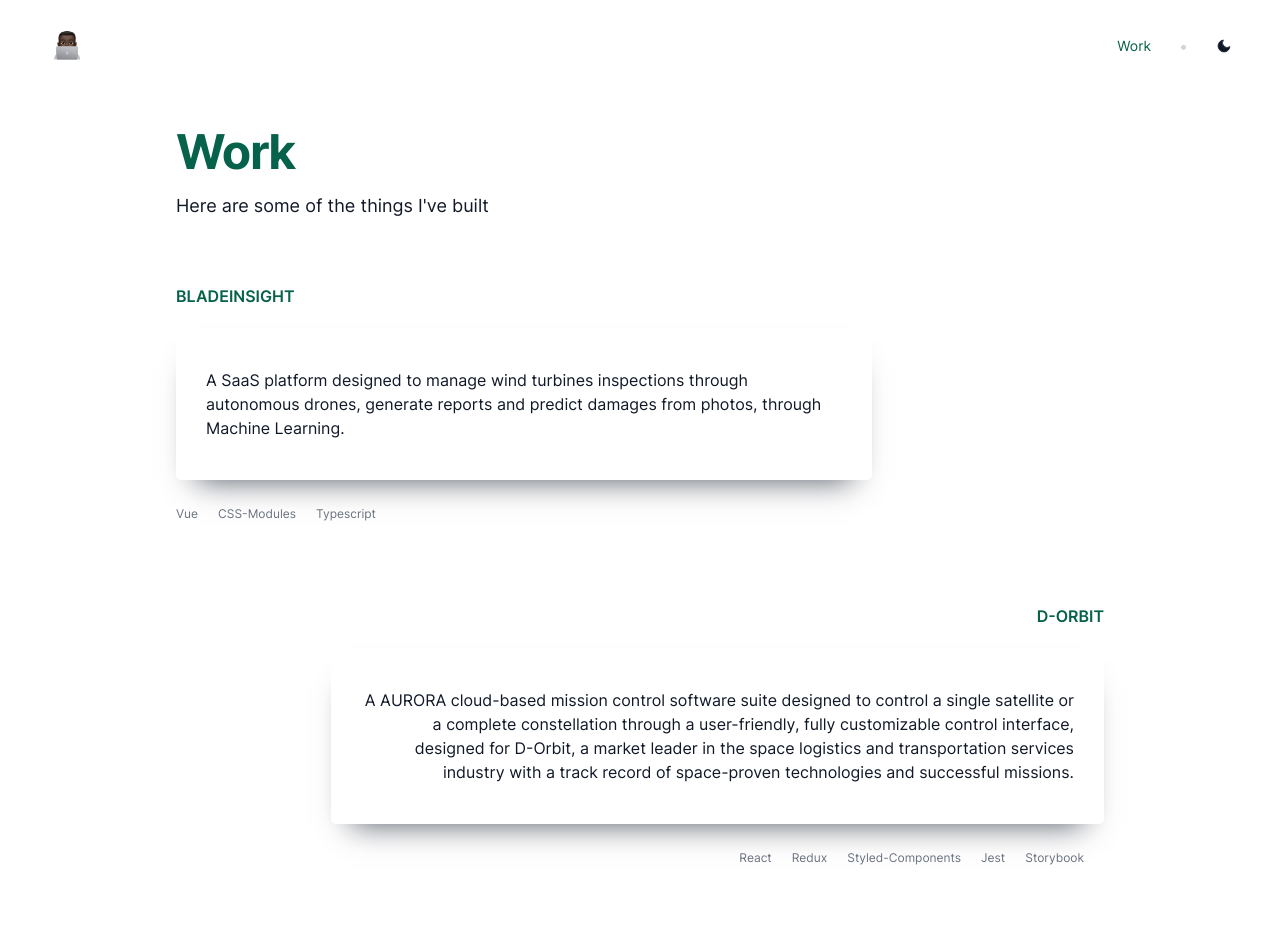
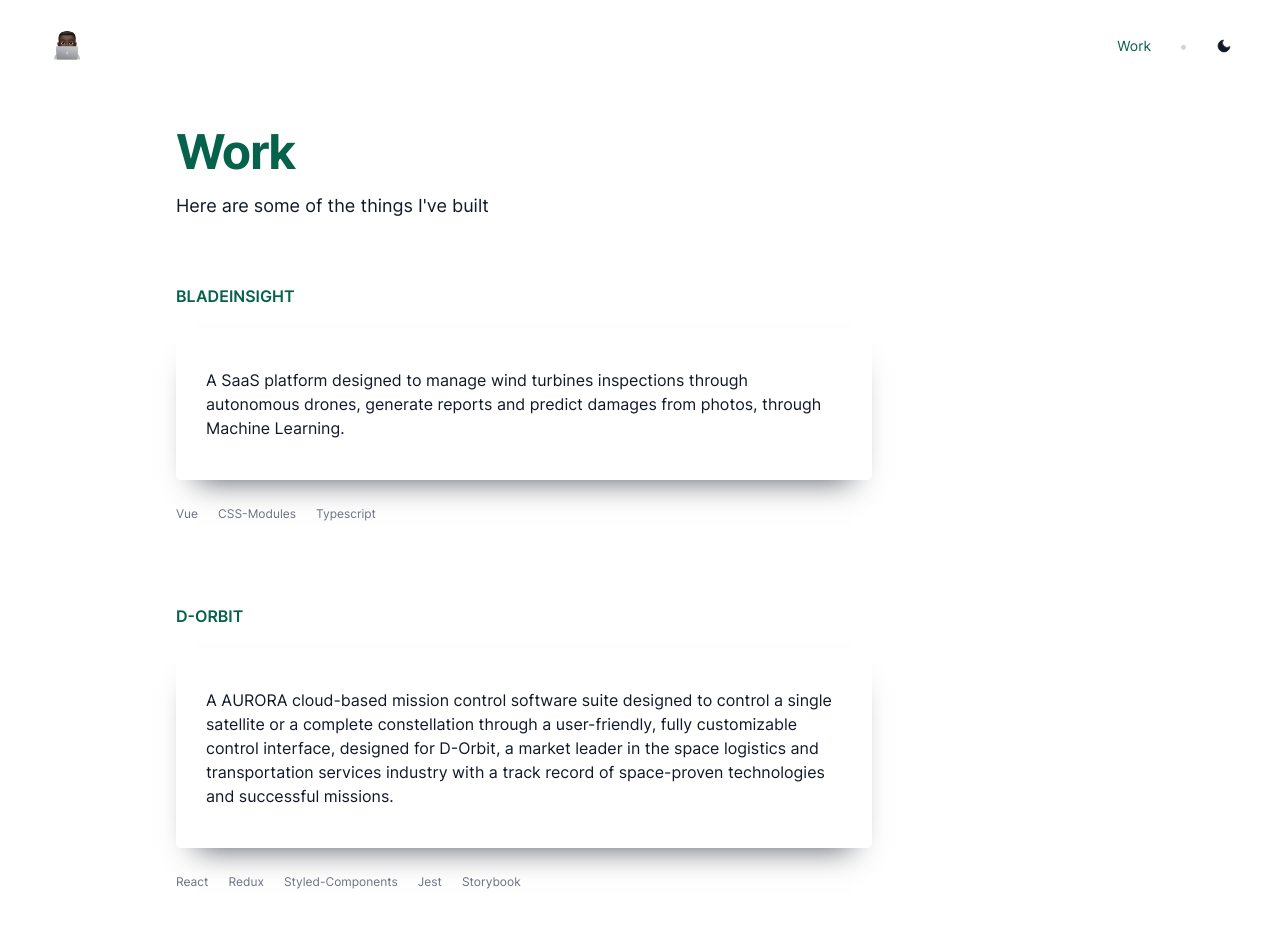
Before and after one commit to adilsonmandlate/adilsonmandlate.dev, a Next.js app: page /work in a window 1280 px wide. Shown: the top 952 px of the page. Built offline with nearby package versions, Linux system fonts and the light colour scheme; what @tailwindcss/typography would draw is missing.

Commit message:
feat: align all project in one directions

```diff
--- a/src/styles/global.css
+++ b/src/styles/global.css
@@ -30,15 +30,6 @@
   position: relative;
   z-index: 1;
   grid-area: 1 / 1 / -1 / 10;
-}
-
-.project:nth-of-type(2n + 2) .project-content {
-  @apply col-project-detail;
-  text-align: right;
-}
-
-.project:nth-of-type(2n + 2) .project-image {
-  grid-column: 1 / 8;
 }
 
 .project-content .project-content__description {
```
